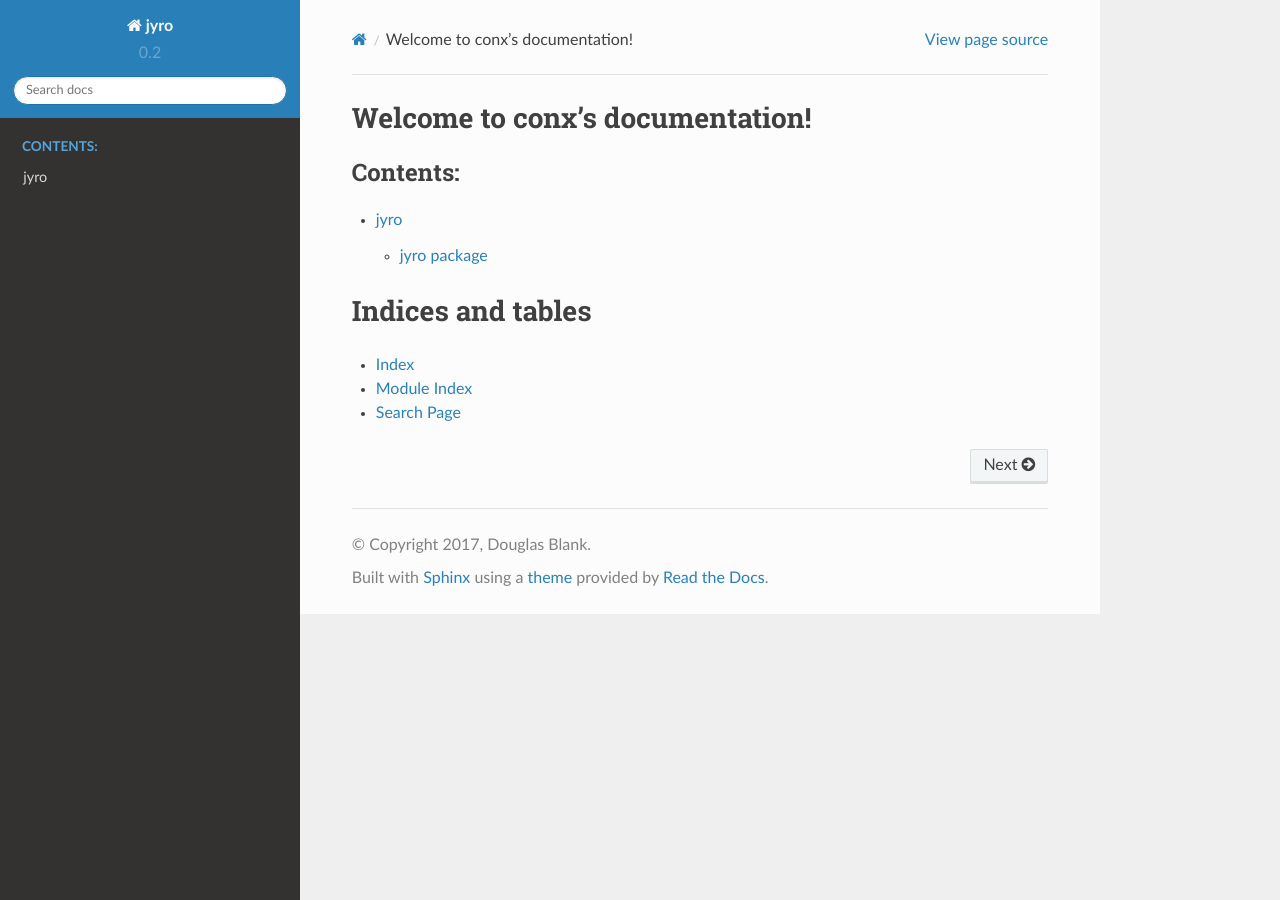
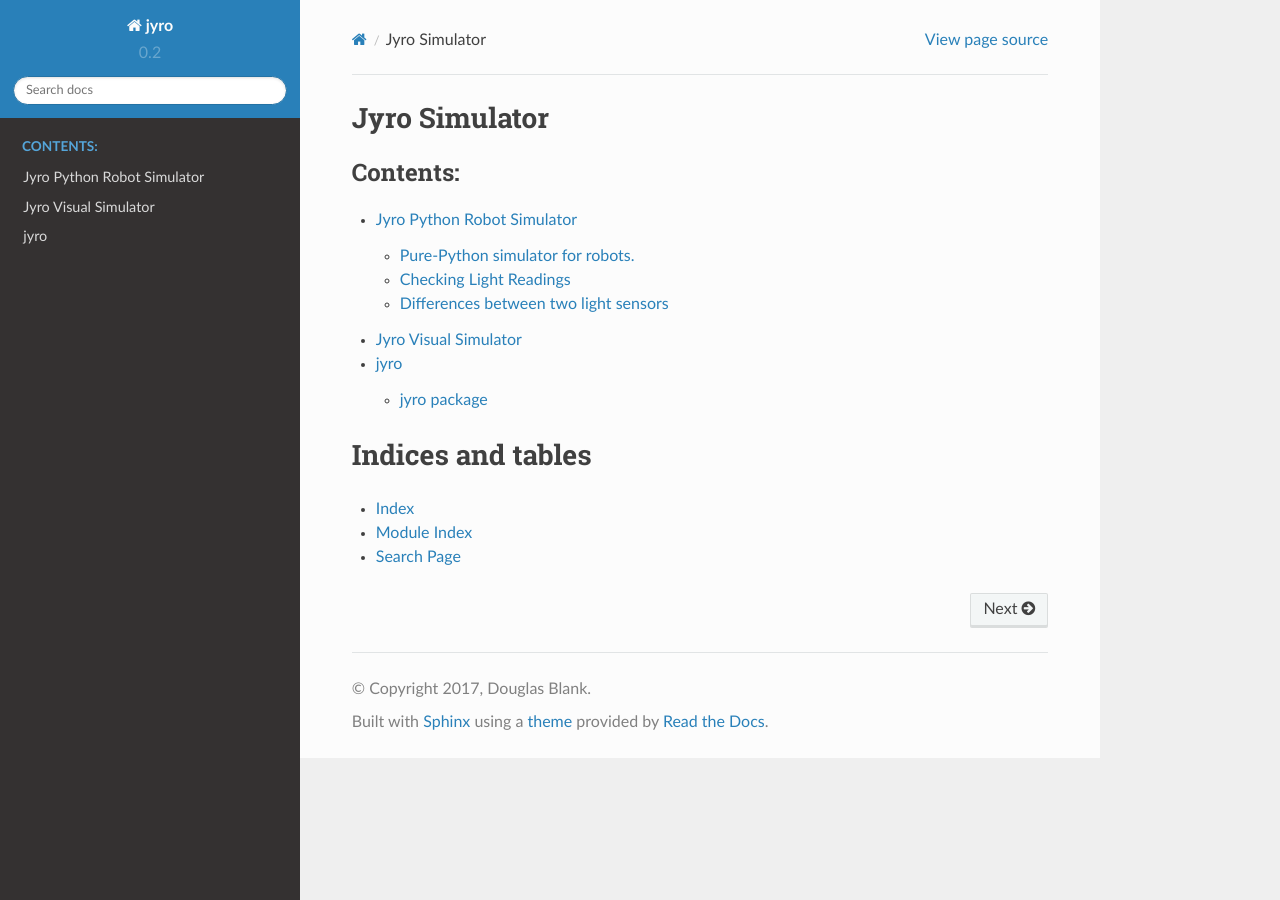
Before and after one commit to ArtificialIntelligenceToolkit/jyro, a Sphinx documentation site: the page built from docs/source/index.rst, in a window 1280 px wide. Built offline with Sphinx 7.4.7 and the Read the Docs theme 2.0.0, drawn with Linux system fonts in a browser that asks for light colours.

Commit message:
documentation in progress: Add some sample notebooks

```diff
--- a/docs/source/index.rst
+++ b/docs/source/index.rst
@@ -1,18 +1,13 @@
-.. conx documentation master file, created by
-   sphinx-quickstart on Sun Aug  6 11:46:27 2017.
-   You can adapt this file completely to your liking, but it should at least
-   contain the root `toctree` directive.
-
-Welcome to conx's documentation!
+Jyro Simulator
 ================================
 
 .. toctree::
    :maxdepth: 2
    :caption: Contents:
 
+   Jyro Simulator
+   Visual Simulator
    modules
-
-
 
 
 Indices and tables
```
Also changed, not shown: docs/source/Jyro Simulator.ipynb (renamed from docs/Jyro Simulator.ipynb), docs/source/Visual Simulator.ipynb (renamed from docs/Visual Simulator.ipynb).
